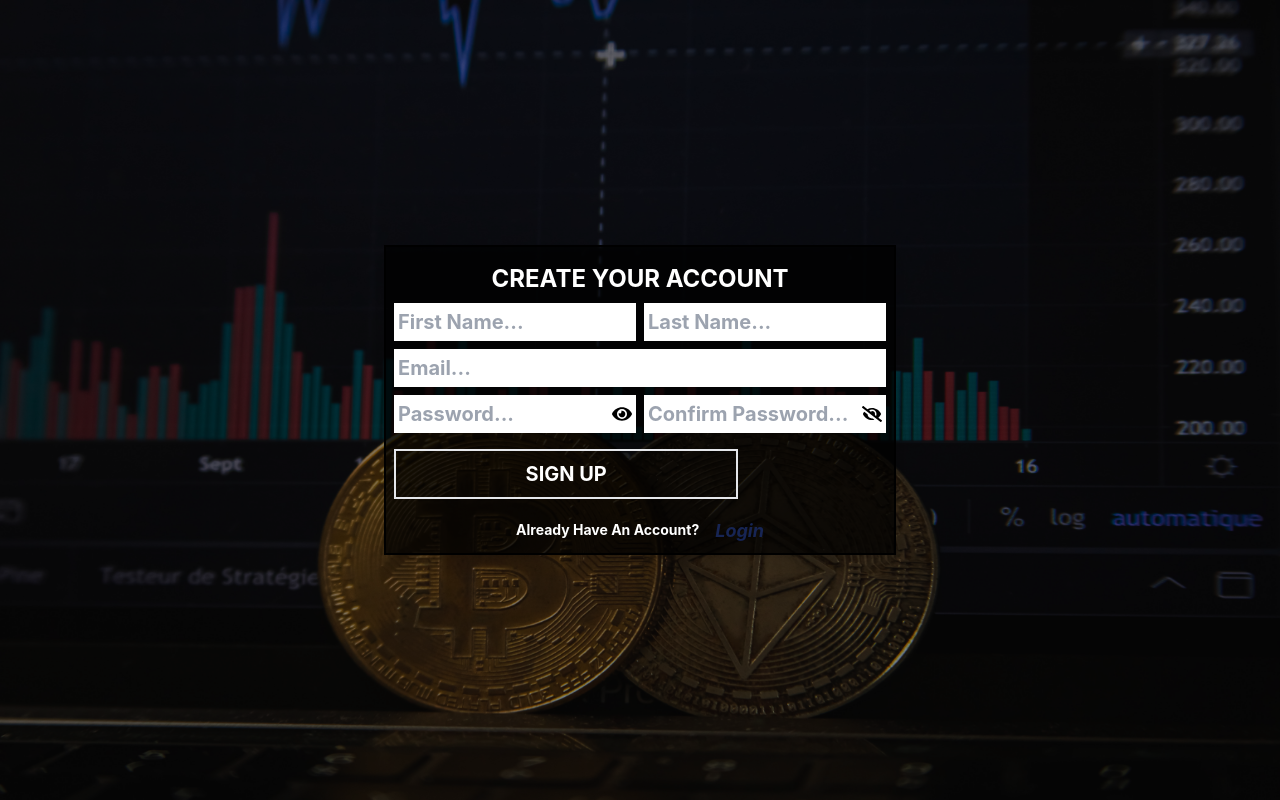
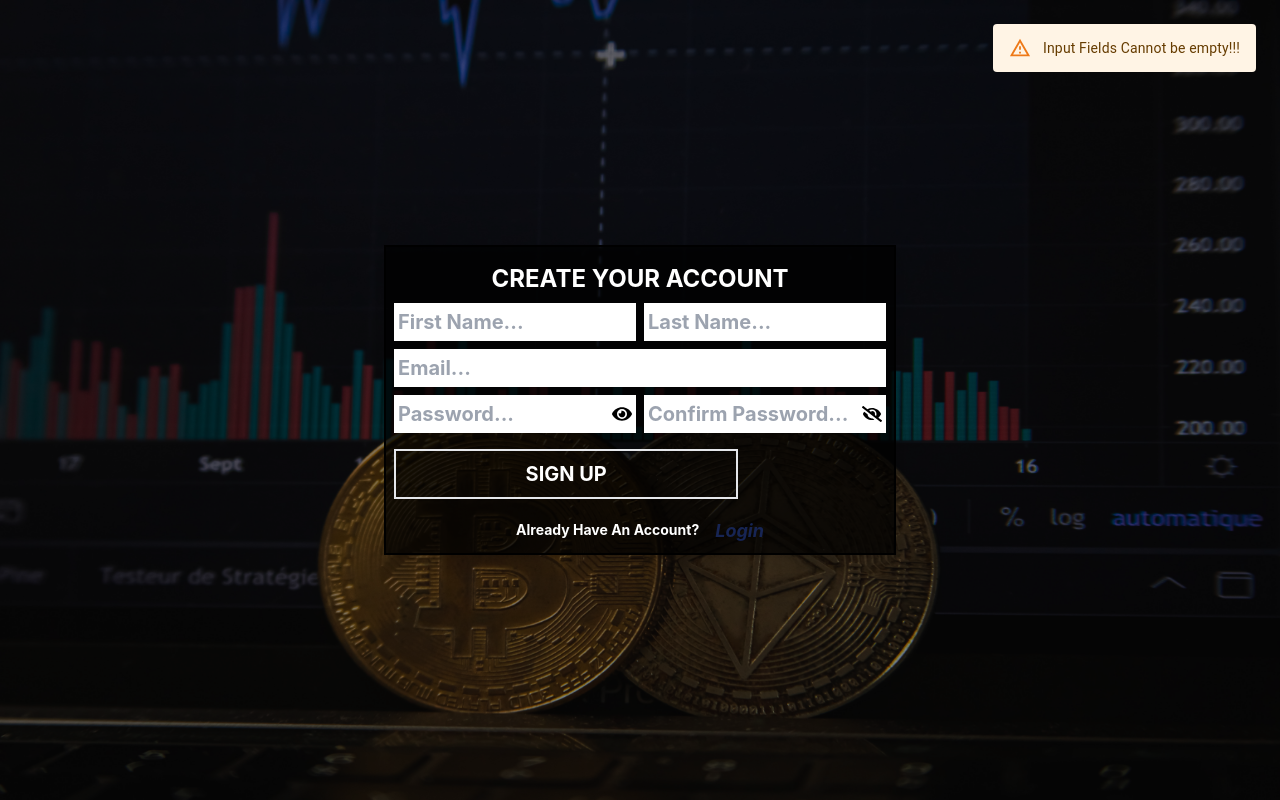
Before and after one commit to MiltonBlack/Forex, a React (Create React App) app: page /signup in a window 1280 px wide. Both pictures are taken after a click on the button "SIGN UP". Built offline with nearby package versions, Linux system fonts and the light colour scheme; no server answers.

Commit message:
feat: Add Snackbar to empty signup form

```diff
--- a/src/pages/SignUp.jsx
+++ b/src/pages/SignUp.jsx
@@ -11,6 +11,7 @@ const SignUp = () => {
   const dispatch = useDispatch();
   const { success, isLoading, register } = useSelector((state) => state.auth)
   const [open, setOpen] = useState(false);
+  const [signUpOpen, setSignUpOpen] = useState(false);
   const [formData, setFormData] = useState({
     firstName: '',
     lastName: '',
@@ -36,10 +37,18 @@ const SignUp = () => {
     }
     setOpen(false);
   };
+  const handleEmptyClose = (event, reason) => {
+    if (reason === "clickaway") {
+      return;
+    }
+    setSignUpOpen(false);
+  };
   const handleSubmit = (e) => {
     e.preventDefault();
-
-    if (password !== password2) {
+    if (firstName === "" || lastName === "" || email === "" ) {
+      setSignUpOpen(true);
+    }
+    else if (password !== password2) {
       setOpen(true);
     } else  {
       const userData = {
@@ -47,8 +56,7 @@ const SignUp = () => {
         lastName,
         email,
         password,
-      };
-
+      }
       dispatch(Register(userData));
     }
   };
@@ -57,7 +65,12 @@ const SignUp = () => {
       <img src={img} alt="" className='h-screen w-screen' />
       <Snackbar autoHideDuration={4000} open={open} onClose={handleClose} TransitionComponent={Slide} anchorOrigin={{ vertical: "top", horizontal: "right" }}>
         <Alert sx={{ width: '100%' }} severity='warning' >
-          Input Fields cannot be Empty!!
+          Passwords Don Not Match!!!
+        </Alert>
+      </Snackbar>
+      <Snackbar autoHideDuration={4500} open={signUpOpen} onClose={handleEmptyClose} TransitionComponent={Slide} anchorOrigin={{ vertical: "top", horizontal: "right" }}>
+        <Alert sx={{ width: '100%' }} severity='warning' >
+          Input Fields Cannot be empty!!!
         </Alert>
       </Snackbar>
       <div className='fixed top-0 right-0 left-0 bottom-0 w-full h-full flex items-center justify-center bg-black/50'>
```
